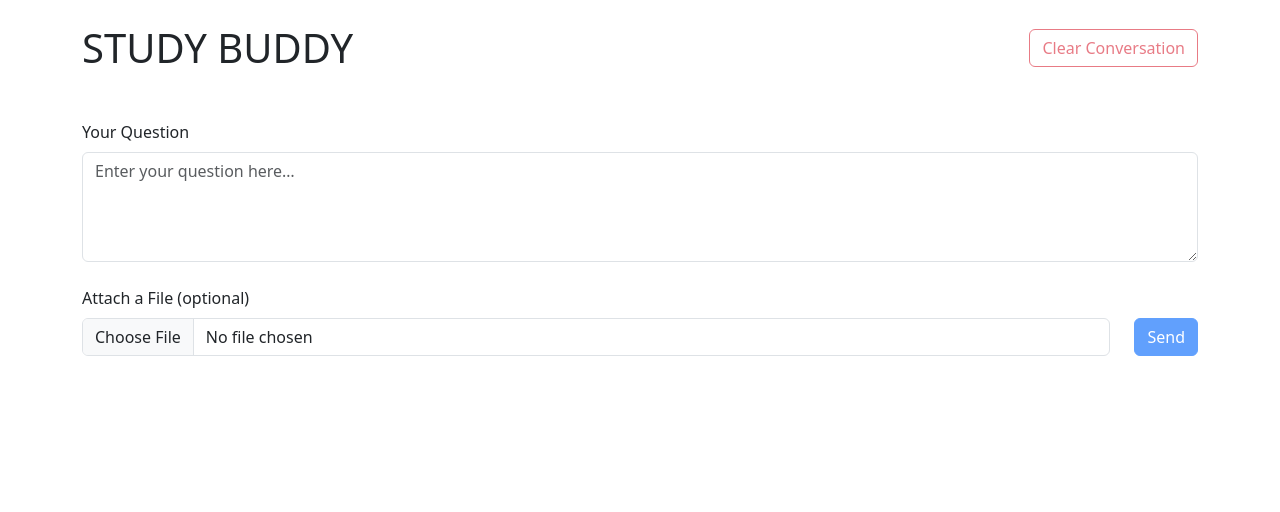
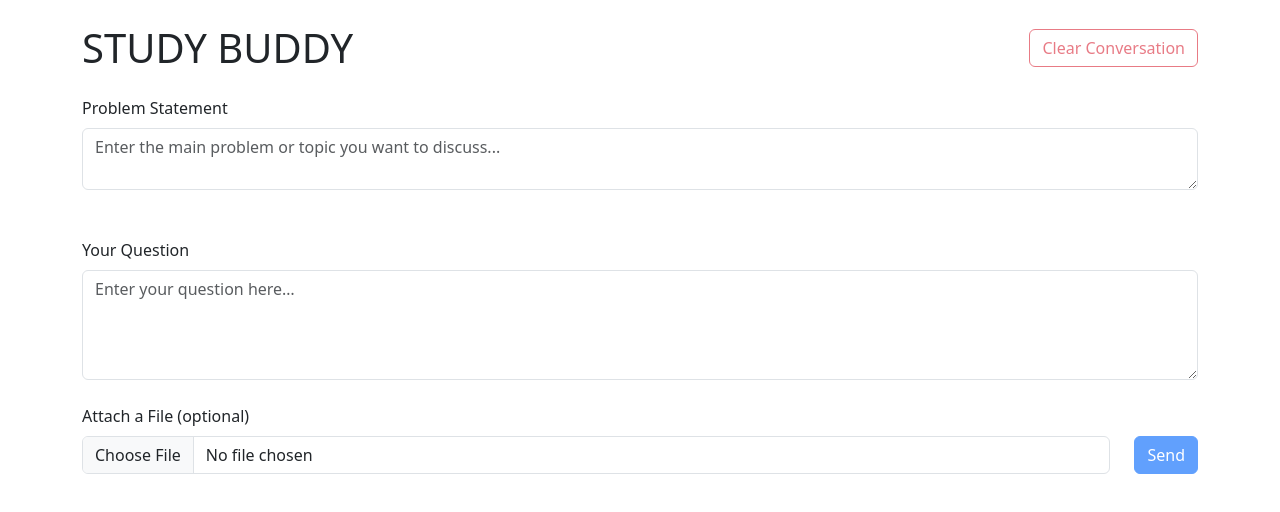
Before and after one commit to zxxt2002/studybuddy, a React (Vite) app: page / in a window 1280 px wide. Shown: the top 512 px of the page. Built offline with nearby package versions, Linux system fonts and the light colour scheme.

Commit message:
Problem statement added

```diff
--- a/src/App.jsx
+++ b/src/App.jsx
@@ -5,20 +5,27 @@ import React, { useState, useEffect } from 'react';
 export default function App() {
   const [prompt, setPrompt] = useState('');
   const [file, setFile] = useState(null);
+  const [problemStatement, setProblemStatement] = useState(() => {
+    // Load problem statement from localStorage on initial render
+    return localStorage.getItem('problemStatement') || '';
+  });
   const [conversation, setConversation] = useState(() => {
     // Load conversation from localStorage on initial render
     const savedConversation = localStorage.getItem('conversation');
     return savedConversation ? JSON.parse(savedConversation) : [];
   });
 
-  // Save conversation to localStorage whenever it changes
+  // Save conversation and problem statement to localStorage whenever they change
   useEffect(() => {
     localStorage.setItem('conversation', JSON.stringify(conversation));
-  }, [conversation]);
+    localStorage.setItem('problemStatement', problemStatement);
+  }, [conversation, problemStatement]);
 
   const handleClearConversation = () => {
     setConversation([]);
+    setProblemStatement('');
     localStorage.removeItem('conversation');
+    localStorage.removeItem('problemStatement');
   };
 
   const handleSend = async () => {
@@ -37,8 +44,9 @@ export default function App() {
     const form = new FormData();
     form.append('prompt', prompt);
     if (file) form.append('file', file);
-    // Add conversation history to the request
+    // Add conversation history and problem statement to the request
     form.append('conversation', JSON.stringify(conversation));
+    form.append('problemStatement', problemStatement);
 
     try {
       const res = await fetch('/api/chat', {
@@ -74,11 +82,39 @@ export default function App() {
         <button
           className="btn btn-outline-danger"
           onClick={handleClearConversation}
-          disabled={conversation.length === 0}
+          disabled={conversation.length === 0 && !problemStatement}
         >
           Clear Conversation
         </button>
       </div>
+
+      {/* Problem Statement Section */}
+      <div className="mb-4">
+        <label htmlFor="problemStatement" className="form-label">
+          Problem Statement
+        </label>
+        <textarea
+          id="problemStatement"
+          className="form-control"
+          rows={2}
+          placeholder="Enter the main problem or topic you want to discuss..."
+          value={problemStatement}
+          onChange={e => setProblemStatement(e.target.value)}
+          disabled={conversation.length > 0}
+        />
+        {conversation.length > 0 && !problemStatement && (
+          <small className="text-danger">
+            Please set a problem statement before starting the conversation
+          </small>
+        )}
+      </div>
+
+      {/* Display current problem statement if set */}
+      {problemStatement && (
+        <div className="alert alert-info mb-4">
+          <strong>Current Problem:</strong> {problemStatement}
+        </div>
+      )}
 
       {/* Conversation history */}
       <div className="conversation-container mb-4" style={{ maxHeight: '500px', overflowY: 'auto' }}>
--- a/utils/promptEngineer.js
+++ b/utils/promptEngineer.js
@@ -1,4 +1,4 @@
-export function buildPrompt(userInput, fileContent, conversationContext = '') {
+export function buildPrompt(userInput, fileContent, conversationContext = '', problemStatement = '') {
   return `
 [System Instructions]
 You are a Socratic AI tutor that NEVER provides direct answers. Your role is to guide students through questioning and hint.
@@ -20,6 +20,7 @@ Core Rules:
    - Ask what they understand so far
    - Guide them to think about the problem differently
 
+${problemStatement ? `Main Problem/Topic:\n${problemStatement}\n\n` : ''}
 ${conversationContext ? `Previous Conversation:\n${conversationContext}\n\n` : ''}
 Current Context:
 User's question: "${userInput}"
```
Also changed, not shown: 1 other file (tests, documents, lock files or other folders).
